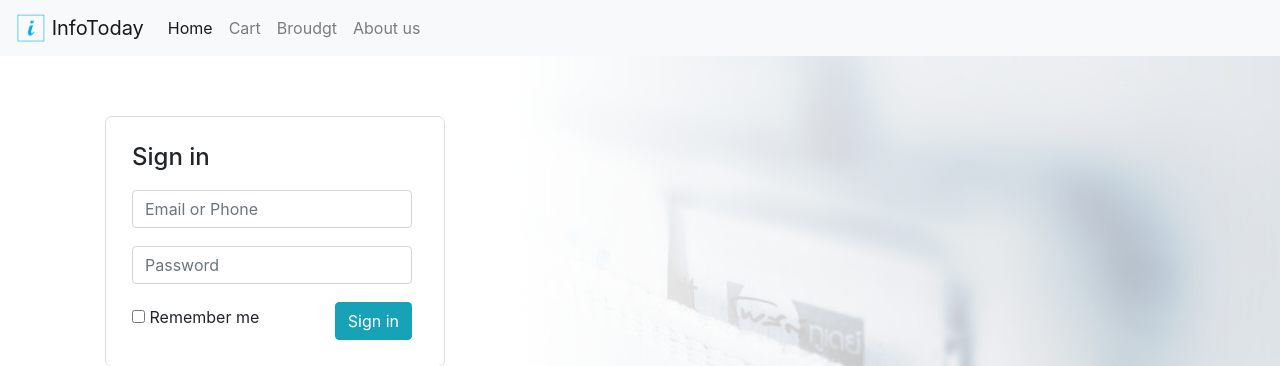
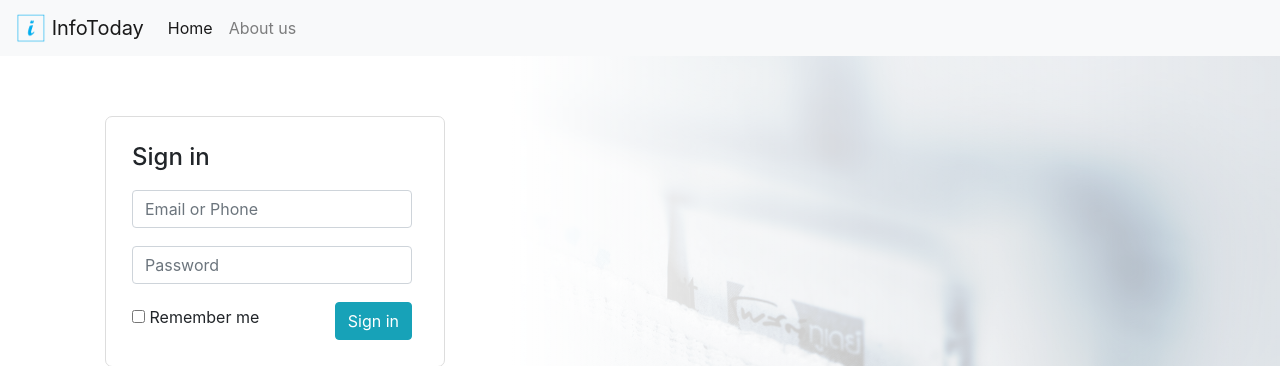
Before and after one commit to Ruvindu/infotoday-pure, a PHP site: page /sign.php in a window 1280 px wide. Shown: the top 366 px of the page. Run offline with PHP 8.4, Linux system fonts and the light colour scheme.

Commit message:
sign in nav

```diff
--- a/inc/connection.php
+++ b/inc/connection.php
@@ -1,6 +1,6 @@
 <?php
 
-$con = new mysqli("localhost","root",123,"infotoday");
+$con = new mysqli("localhost","root",'',"infotoday");
 
 // Check connection
 if ($con -> connect_errno) {
--- a/sign.php
+++ b/sign.php
@@ -169,18 +169,12 @@
 	        <div class="collapse navbar-collapse" id="navbarText">
 	        <ul class="navbar-nav mr-auto">
 	      <li class="nav-item active">
-				<a class="nav-link" href="#">Home <span class="sr-only">(current)</span></a>
+	        <a class="nav-link" href="index.php">Home <span class="sr-only">(current)</span></a>
 	      </li>
 	      <li class="nav-item">
-				<a class="nav-link" href="#">Cart</a>
+	        <a class="nav-link" href="aboutus.php">About us</a>
 	      </li>
-			<li class="nav-item">
-				<a class="nav-link" href="#">Broudgt</a>
-			</li>
-			<li class="nav-item">
-				<a class="nav-link" href="#">About us</a>
-			</li>
-			</ul>
+
 
 
 		</div>
```
Lines whose indentation alone changed are shown as unchanged.
